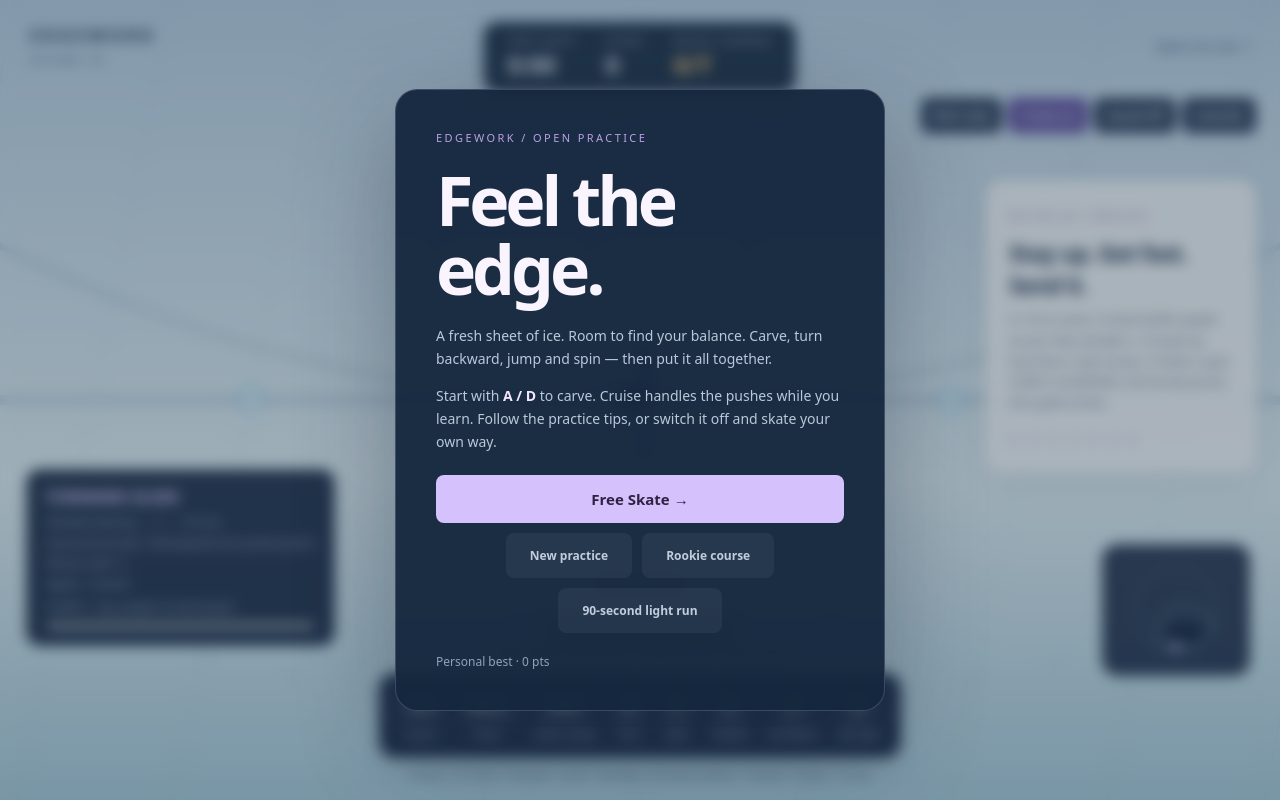
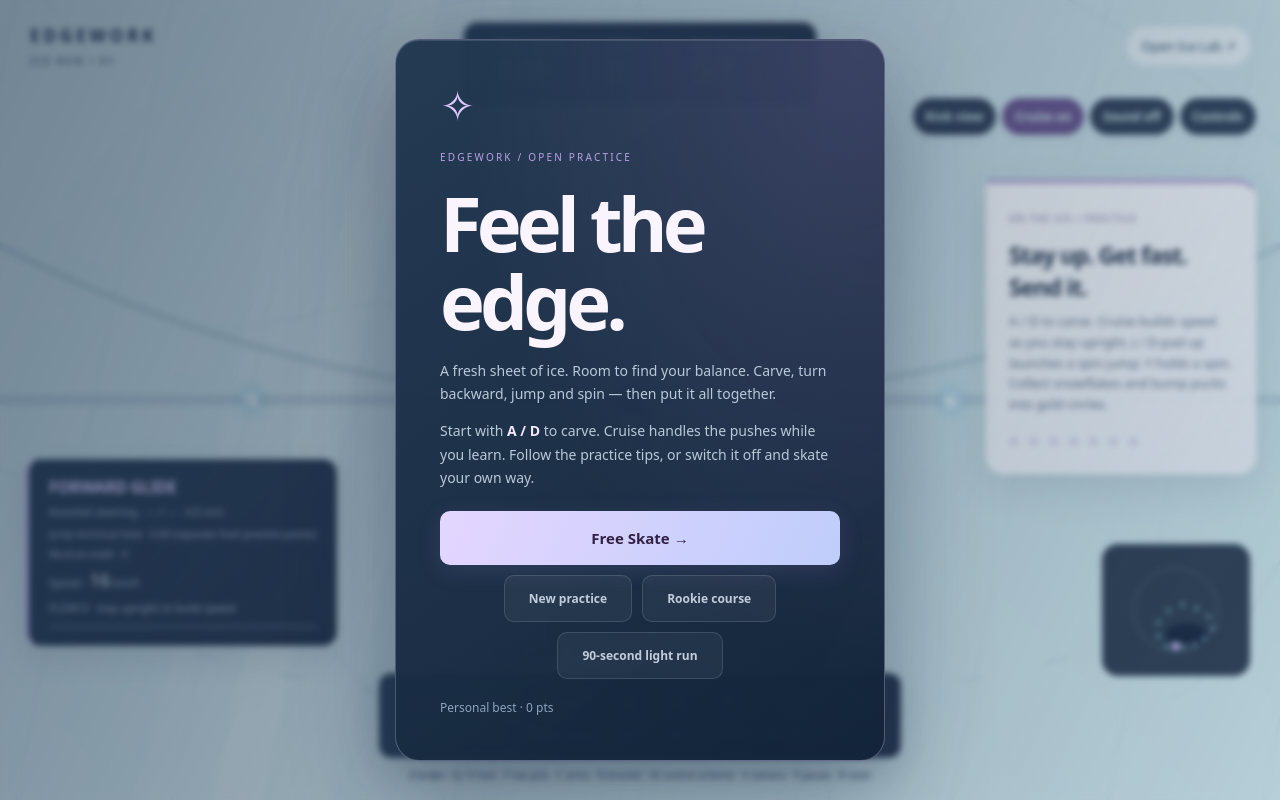
Before and after one commit to 9x25dillon/KoLd__FEEt.ice_skating_, a website with bundled scripts: page tools/ice-lab/game/index.html in a window 1280 px wide. Built offline with nearby package versions, Linux system fonts and the light colour scheme; animation ran at ten frames a second.

Commit message:
Polish game rink lighting and frosted interface

```diff
--- a/tools/ice-lab/game/index.html
+++ b/tools/ice-lab/game/index.html
@@ -12,6 +12,25 @@ body{background:#c3dce2;color:#f1f5fb}header{top:24px}.brand{color:#26354e;font-
 @media(max-width:850px){.stats{top:74px;left:24px;transform:none}.actions{top:78px}.actions button{padding:8px;font-size:10px}#coach{top:148px;width:230px}#movement{bottom:167px;left:16px;padding:12px;min-width:190px}#knee{display:none}.dock{gap:12px;padding:12px}.dock span{font-size:9px}}@media(max-width:600px){header a{font-size:10px}.stats{left:16px;gap:16px;padding:10px 14px}.stats strong{font-size:19px}.actions{top:148px;left:16px;right:16px;max-width:none;justify-content:flex-start}#coach{top:194px;right:16px;width:185px;padding:14px}#coach h2{font-size:18px}#coach p{font-size:11px}#movement{bottom:170px}#stance{font-size:9px}.dock{gap:8px;flex-wrap:wrap;max-width:370px}.dock span{font-size:9px}.subkeys{font-size:8px}#hint{bottom:137px;font-size:10px}.card h1{font-size:52px}}
 .settings{display:flex;gap:16px;flex-wrap:wrap;align-items:end;margin:20px 0}.settings label{display:grid;gap:7px;font-size:12px;color:#bbcfde}.settings select,.settings input{max-width:290px;background:#28425c;color:#eff6ff;padding:10px;border:1px solid #a4c1de55;border-radius:6px}.settings button{font-size:12px}#technical,#music-credit{font-size:10px;color:#b8bbd8;margin-top:6px;max-width:280px}#flow-fill{height:100%;width:0;background:#f7cb7b;transition:width 60ms linear}#trick{margin-top:10px;width:100%;font-size:11px;padding:8px 10px}#trick:disabled{opacity:.35;cursor:default}
 #hint{bottom:140px}#coach{top:180px}@media(max-width:600px){#coach{top:194px}#hint{bottom:143px}}
+
+/* Frosted rink identity: quiet chrome, clear numbers, violet performance accents. */
+:root{--panel:#182b43ed;--frost:#eef8fa;--violet:#d9c5ff}
+header .brand{letter-spacing:.23em;font-weight:800}.brand small{letter-spacing:.2em;margin-top:7px}
+header a{background:#f4fbfcaa;padding:9px 13px;border:1px solid #ffffff80;border-radius:30px;text-decoration:none}
+.stats,#movement,.dock{background:linear-gradient(135deg,#233b52f2,#18263eed);border:1px solid #ffffff35;box-shadow:0 12px 32px #20324b20,inset 0 1px #ffffff12;backdrop-filter:blur(16px)}
+.stats{gap:0;padding:15px 8px}.stats>div{padding:0 24px}.stats>div+div{border-left:1px solid #ffffff20}.stats strong{font-variant-numeric:tabular-nums;letter-spacing:-.04em;font-size:28px}.stats label{font-size:9px;letter-spacing:.16em}.stats .hot{color:#decaff}
+.actions button{border:1px solid #ffffff30;border-radius:24px;transition:background .18s,transform .18s}.actions button:hover{transform:translateY(-2px)}.actions button[aria-pressed=true]{background:#67558d}
+#movement{border-left:3px solid #c5aff0}#move{letter-spacing:-.025em}#speed-value{color:#fff;font-size:18px;font-variant-numeric:tabular-nums}
+#coach{background:linear-gradient(145deg,#fbfeffff,#e8eff6ee);border-radius:4px 18px 18px 18px;box-shadow:0 14px 40px #26385220;border-top:3px solid #a58acb}#coach .eyebrow{letter-spacing:.16em}#coach h2{font-weight:650}
+.track{height:5px;background:#8ba2bc38}#charge{background:linear-gradient(90deg,#a18ac9,#e6d5ff)}#flow-fill{background:linear-gradient(90deg,#bd98df,#ffdc9b)}
+.dock{border-radius:12px}.dock kbd{background:linear-gradient(#ffffff18,#ffffff08);border-color:#ffffff25;box-shadow:0 2px 3px #0002}.subkeys{color:#263d57}
+#overlay{background:linear-gradient(115deg,#10233e80,#40577a22);backdrop-filter:blur(3px)}
+.card{position:relative;background:radial-gradient(ellipse at 95% 0,#71609255,transparent 60%),linear-gradient(145deg,#223952fa,#13243afc);border:1px solid #dbd0f54d;border-radius:24px;padding:44px;box-shadow:0 32px 100px #12213966,inset 0 1px #ffffff20}
+.card:before{content:"✧";display:block;color:#decaff;font-size:42px;line-height:1;margin-bottom:24px}.card h1{font-size:76px;letter-spacing:-.065em;font-weight:650;text-wrap:balance}.card .eyebrow{letter-spacing:.22em;font-size:10px}.card p{text-wrap:pretty}.card button{border-radius:10px;transition:background .18s,transform .18s}.card button:hover{background:#eee3ff;transform:translateY(-2px)}.card .secondary{border:1px solid #ffffff20}.card .secondary:hover{background:#ffffff20}.card #start{background:linear-gradient(115deg,#e4d6ff,#bfcdfb);box-shadow:0 6px 24px #bba2ff20;padding:17px}
+@media(max-width:850px){.stats>div{padding:0 16px}.stats strong{font-size:23px}}
+@media(max-width:600px){.card{padding:26px}.card h1{font-size:54px}.card:before{font-size:28px;margin-bottom:15px}.stats>div{padding:0 12px}.stats strong{font-size:20px}.stats label{font-size:8px}#coach{width:170px}#movement{max-width:calc(100% - 32px);min-width:0}.actions button:hover,.card button:hover{transform:none}}
+@media(max-height:650px) and (min-width:601px){#coach{top:155px;padding:14px}#movement{bottom:125px;padding:10px 16px}.dock{padding:10px 18px}#knee{bottom:130px}.card{padding:24px}.card:before{display:none}.card h1{font-size:54px;margin:12px 0}}
+@media(prefers-reduced-motion:reduce){button,#charge,#flow-fill{transition:none!important}}
 </style>
 </head>
 <body>
--- a/tools/ice-lab/game/scene.ts
+++ b/tools/ice-lab/game/scene.ts
@@ -34,9 +34,33 @@ export class SkateScene {
     const cx = cam.cx, cy = cam.cy;
     const project = (v: V3): [number, number] => cam.project(v.x,v.y,v.z);
     const ice = ctx.createLinearGradient(0, 0, 0, h);
-    ice.addColorStop(0, "#b8d0dd"); ice.addColorStop(0.6, "#e0eff0"); ice.addColorStop(1, "#a9cbd5");
+    ice.addColorStop(0, "#8da6bd"); ice.addColorStop(0.6, "#c7dce2"); ice.addColorStop(1, "#91b6c7");
     ctx.fillStyle = ice; ctx.fillRect(0, 0, w, h);
     ctx.save(); ctx.transform(...matrix);
+    // A dark apron frames a luminous sheet; all surface details stay in world space.
+    ctx.beginPath(); ctx.roundRect(-32, -14, 64, 64, 12);
+    ctx.fillStyle = "#45566f"; ctx.fill();
+    ctx.strokeStyle = "#72869f"; ctx.lineWidth = .22; ctx.stroke();
+    ctx.save();
+    ctx.beginPath(); ctx.roundRect(-28, -10, 56, 56, 9); ctx.clip();
+    const surface = ctx.createLinearGradient(-28, -10, 28, 46);
+    surface.addColorStop(0, "#e5f4f4"); surface.addColorStop(.45, "#c2dde4");
+    surface.addColorStop(.72, "#e2e8f5"); surface.addColorStop(1, "#a9cfda");
+    ctx.fillStyle = surface; ctx.fillRect(-28, -10, 56, 56);
+    for (const x of [-19, 0, 19]) {
+      const glow = ctx.createRadialGradient(x, 18, 0, x, 18, 20);
+      glow.addColorStop(0, "#ffffff70"); glow.addColorStop(1, "#ffffff00");
+      ctx.fillStyle = glow; ctx.fillRect(x - 20, -2, 40, 40);
+      ctx.save(); ctx.translate(x, 18); ctx.rotate(-.22);
+      ctx.fillStyle = "#ffffff28"; ctx.fillRect(-.3, -26, .6, 52);
+      ctx.fillStyle = "#ffffff14"; ctx.fillRect(-1.2, -26, 2.4, 52); ctx.restore();
+    }
+    // Fixed resurfacing arcs avoid random shimmer as the camera moves.
+    ctx.lineWidth = .018; ctx.strokeStyle = "#527f9720";
+    for (let i = 0; i < 64; i++) {
+      const x = ((i * 17.31) % 56) - 28, y = ((i * 11.73) % 56) - 10;
+      ctx.beginPath(); ctx.ellipse(x, y, 2 + i % 5, .5 + i % 3, i * .7, .2, 2.5); ctx.stroke();
+    }
     // Ice etchings, centre circle and boards establish scale and direction.
     ctx.lineWidth = 0.015; ctx.strokeStyle = "#739daa25";
     const radius = Math.max(w, h * 2) / scale;
@@ -50,6 +74,12 @@ export class SkateScene {
     ctx.strokeStyle = "#839ab34a"; ctx.lineWidth = 0.12;
     for (const y of [0, 18, 36]) { ctx.beginPath(); ctx.moveTo(-26, y); ctx.lineTo(26, y); ctx.stroke(); }
     ctx.beginPath(); ctx.arc(0, 18, 4, 0, Math.PI * 2); ctx.stroke();
+    ctx.save(); ctx.translate(0, 18); ctx.scale(1, -1);
+    ctx.fillStyle = "#476c8a40"; ctx.textAlign = "center";
+    ctx.font = "700 1.15px system-ui"; ctx.fillText("E D G E W O R K", 0, .3);
+    ctx.font = "500 .35px system-ui"; ctx.fillText("T H E   I C E   R E M E M B E R S", 0, 1.2);
+    ctx.restore();
+    ctx.restore(); // Ice clipping; objects and blade trails keep their own bounds.
     ctx.strokeStyle = "#526c8866"; ctx.lineWidth = 0.45;
     ctx.beginPath(); ctx.roundRect(-28, -10, 56, 56, 9); ctx.stroke();
     ctx.strokeStyle = "#f9ffff"; ctx.lineWidth = 0.15; ctx.stroke();
@@ -148,7 +178,10 @@ export class SkateScene {
       for (const v of [b.hip,b.shoulder,b.head,...b.hips,...b.shoulders,...b.hands,...b.knees]) flatten(v);
     }
     const [sx,sy] = project({ ...s.pos, z: 0 });
-    ctx.fillStyle = "#213d5630"; ctx.beginPath(); ctx.ellipse(sx,sy,scale * 0.55,scale * 0.13,0,0,Math.PI*2); ctx.fill();
+    ctx.save(); ctx.translate(sx, sy); ctx.scale(1, .28);
+    const shadow = ctx.createRadialGradient(0, 0, 0, 0, 0, scale * .7);
+    shadow.addColorStop(0, "#26385155"); shadow.addColorStop(1, "#26385100");
+    ctx.fillStyle = shadow; ctx.fillRect(-scale, -scale, scale * 2, scale * 2); ctx.restore();
     ctx.lineCap = "round"; ctx.lineJoin = "round";
     const far = cam.depth(b.feet[0].x,b.feet[0].y) > cam.depth(b.feet[1].x,b.feet[1].y) ? 0 : 1;
     const leg = (i: number) => {
@@ -159,6 +192,8 @@ export class SkateScene {
     };
     leg(far); line([b.shoulders[far],b.hands[far]], "#7563a4", 0.09);
     line([b.hip,b.shoulder], "#6953a0", 0.32);
+    line([b.hip,b.shoulder], "#a798ce", 0.12);
+    line([b.shoulders[0],b.shoulders[1]], "#e4d5f3", 0.045);
     line([b.hips[0],b.hips[1]], "#403761", 0.18);
     // A short flared skating skirt: wider at speed, and flung out by a spin —
     // free, since flare only reads the pose already computed (armsOpen-style
```
